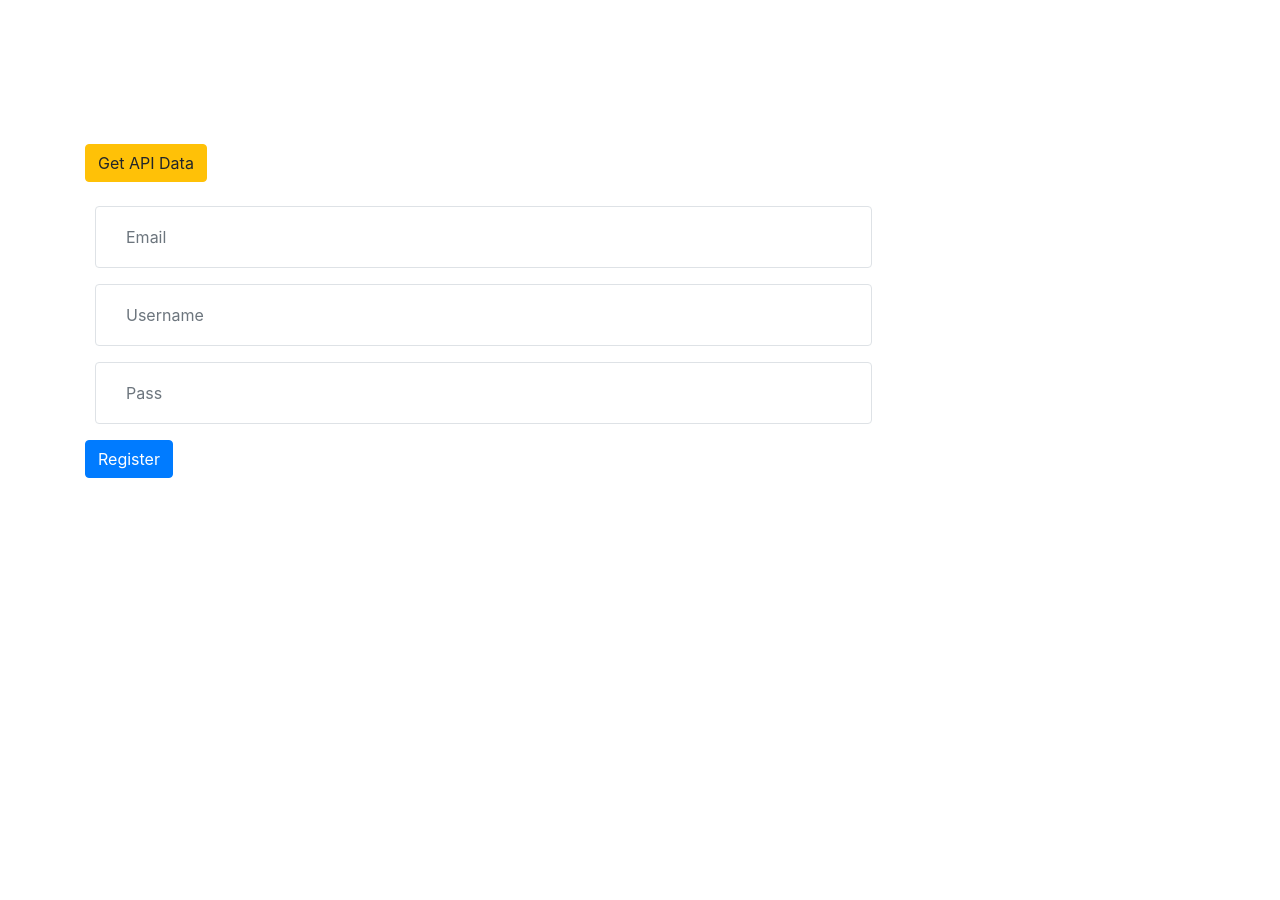
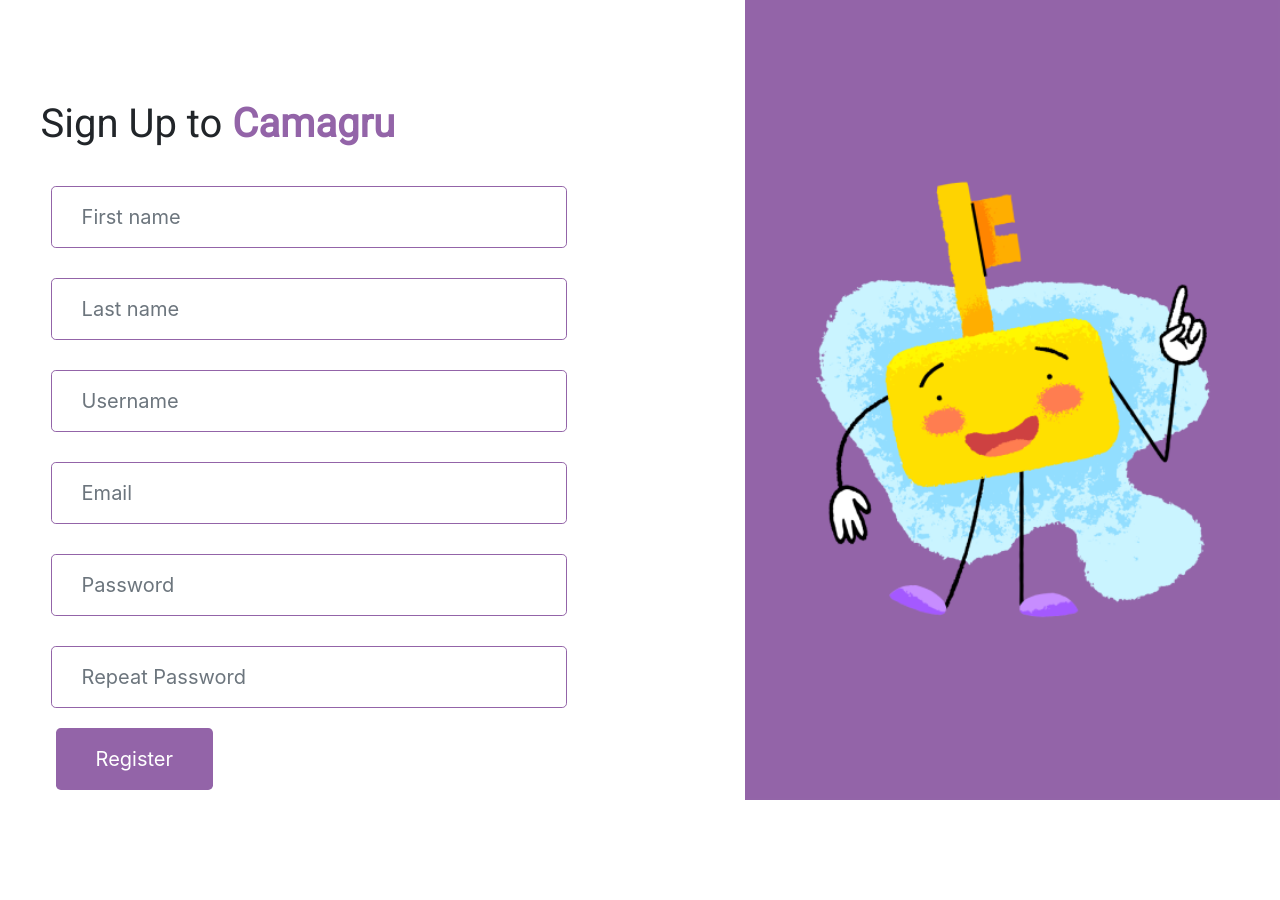
Before and after one commit to ikramkharbouch/Camagru, a PHP site: page /forms/signup.php in a window 1280 px wide. Before the commit the page ends 478 px from the top, so only its background shows below. Run offline with PHP 8.4, Linux system fonts and the light colour scheme.

Commit message:
Add sign up page styling

```diff
--- a/forms/signin.php
+++ b/forms/signin.php
@@ -22,10 +22,10 @@
       <form>
       <div class="col">
       <div class="row">
-        <input type="text" class="form-control form-control-lg" placeholder="First name">
+        <input type="text" class="form-control form-control-lg" placeholder="Email">
       </div>
       <div class="row">
-        <input type="text" class="form-control form-control-lg" placeholder="Last name">
+        <input type="password" class="form-control form-control-lg" placeholder="Password">
       </div>
       <div class="row check">
         <input type="checkbox" class="form-check-input" id="exampleCheck1">
--- a/forms/signup.php
+++ b/forms/signup.php
@@ -14,7 +14,39 @@
 </head>
 
 <body>
+
+<div class="sign-in">
+    <img src="../assets/Sign-in.png" alt="">
+
     <div class="container">
+      <h1>Sign Up to <span>Camagru</span></h1>
+      <form>
+      <div class="col">
+      <div class="row">
+        <input type="text" class="form-control form-control-lg" placeholder="First name">
+      </div>
+      <div class="row">
+        <input type="text" class="form-control form-control-lg" placeholder="Last name">
+      </div>
+      <div class="row">
+        <input type="text" class="form-control form-control-lg" placeholder="Username">
+      </div>
+      <div class="row">
+        <input type="text" class="form-control form-control-lg" placeholder="Email">
+      </div>
+      <div class="row">
+        <input type="password" class="form-control form-control-lg" placeholder="Password">
+      </div>
+      <div class="row">
+        <input type="password" class="form-control form-control-lg" placeholder="Repeat Password">
+      </div>
+      <button type="submit" class="btn btn-primary btn-lg custom-btn">Register</button>
+    </div>
+    </form>
+    </div>
+
+
+    <!-- <div class="container">
         <button class="btn btn-warning mt-4" id="getUsers">Get API Data</button>
         <p id="message" class="text-danger mt-2"></p>
         <form id="addPost">
@@ -29,7 +61,7 @@
             </div>
             <input type="submit" value="Register" class="btn btn-primary"/>
         </form>
-    </div>
+    </div> -->
 
     <script>
         document.getElementById("addPost").addEventListener("submit", addPost);
--- a/styles/sign.css
+++ b/styles/sign.css
@@ -29,12 +29,12 @@
 .form {
     width: 30%;
     padding: 20px;
-    margin-top: 40px;
+    margin-top: 30px;
 }
 
-.container {
+/* .container {
     padding: 20px;
-}
+} */
 
 .terms {
     color: #8F8C8C;
@@ -104,6 +104,8 @@
 .btn-primary.custom-btn{
     background-color: #9364A8;
     border: 0;
+    padding: 16px 40px 16px 40px;
+    margin-left: 0;
 }
 
 .col {
```
